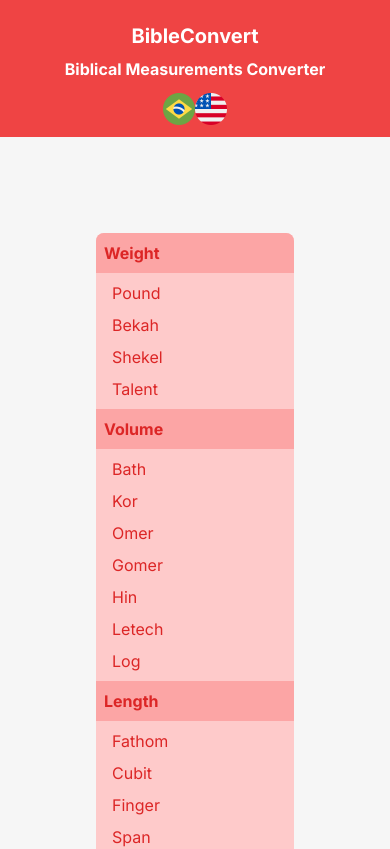
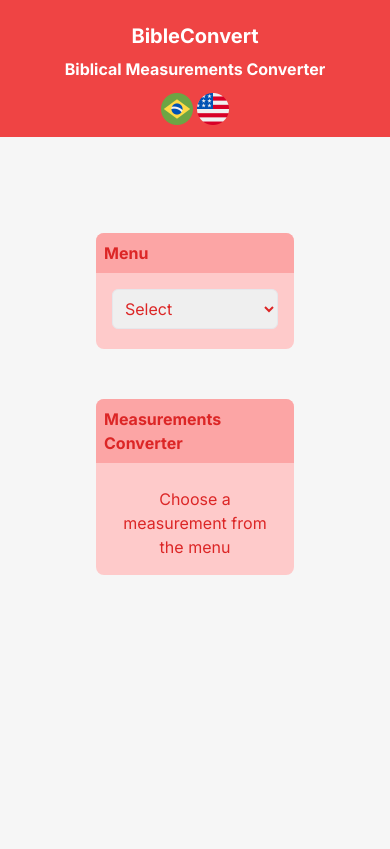
Before and after one commit to brunnogpcosta/bible-convert, a Next.js app: page / in a window 390 px wide. Shown: the top 849 px of the page. Built offline with nearby package versions, Linux system fonts and the light colour scheme.

Commit message:
mobile format

```diff
--- a/package.json
+++ b/package.json
@@ -26,6 +26,7 @@
     "react": "18.2.0",
     "react-dom": "18.2.0",
     "react-ga": "^3.3.1",
+    "react-responsive": "^9.0.2",
     "styled-components": "^5.3.11",
     "tailwindcss": "3.3.3",
     "typescript": "5.1.6"
--- a/src/app/components/Converter/index.tsx
+++ b/src/app/components/Converter/index.tsx
@@ -49,7 +49,7 @@
         {
             key: 'talent',
             value: 34.272,
-            outputs: ['kilos','grams'],
+            outputs: ['kilos', 'grams'],
             quotes: [
                 { vers: `${i18n.t('bible.matthew')} 25.28`, desc: `${i18n.t('bible.verses.matthew.25.28')}` },
                 { vers: `${i18n.t('bible.1Chronicles')} 29.7`, desc: `${i18n.t('bible.verses.1Chronicles.29.7')}` },
@@ -121,7 +121,7 @@
         {
             key: 'fathom',
             value: 1.80,
-            outputs: ['meters','centimeters'],
+            outputs: ['meters', 'centimeters'],
             quotes: [
                 { vers: `${i18n.t('bible.acts')} 27:28`, desc: `${i18n.t('bible.verses.acts.27.28')}` }
             ]
@@ -129,7 +129,7 @@
         {
             key: 'cubit',
             value: 0.45,
-            outputs: ['meters','centimeters'],
+            outputs: ['meters', 'centimeters'],
             quotes: [
                 { vers: `${i18n.t('bible.genesis')} 6:15`, desc: `${i18n.t('bible.verses.genesis.6.15')}` }
             ]
@@ -137,7 +137,7 @@
         {
             key: 'finger',
             value: 0.018,
-            outputs: ['meters','centimeters'],
+            outputs: ['meters', 'centimeters'],
             quotes: [
                 { vers: `${i18n.t('bible.jeremiah')} 52:21`, desc: `${i18n.t('bible.verses.jeremiah.52.21')}` }
             ]
@@ -145,7 +145,7 @@
         {
             key: 'span',
             value: 0.222,
-            outputs: ['meters','centimeters'],
+            outputs: ['meters', 'centimeters'],
             quotes: [
                 { vers: `${i18n.t('bible.exodus')} 28:16`, desc: `${i18n.t('bible.verses.exodus.28.16')}` }
             ]
@@ -223,7 +223,7 @@
             {itemSelected ?
                 <div className="w-2/5 bg-red-200 rounded-lg text-red-600 converter-container">
                     <div className='flex-col mb-2 p-2 bg-red-300 rounded-t-lg rounded-t-r'>
-                        <div className="flex justify-between">
+                        <div className="mobile-title">
                             <h2 className='font-bold'>{capitalizeFirstLetter(i18n.t('units.' + itemSelected))} </h2>
                             <p>1 {capitalizeFirstLetter(i18n.t('units.' + itemSelected))} = {selectedConfig?.value} {i18n.t('outputs.fullName.' + selectedConfig?.outputs[0])}</p>
                         </div>
@@ -277,7 +277,7 @@
                     <h2 className="font-bold mb-2 p-2 bg-red-300 rounded-t-lg rounded-t-r">{i18n.t('titles.converter.first')}</h2>
 
                     <div className="p-4 flex h-5/6 justify-center items-center text-center">
-                        <h2 className="">{'<--'} {i18n.t('titles.converter.select')}</h2>
+                        <h2> {i18n.t('titles.converter.select')}</h2>
                     </div>
                 </div>
             }
--- a/src/app/components/Converter/style.css
+++ b/src/app/components/Converter/style.css
@@ -13,15 +13,18 @@
    max-width: 150px;
   }
 
+  .mobile-title{
+    justify-content: space-between;
+    display: flex;
+  }
+
 
   @media screen and (max-width: 767px) {
     .converter-container {
       margin-top: 50px;
     }
-  }
-
-  @media screen and (min-width: 768px) {
-    .converter-container {
-      width: 50%;
+    .mobile-title{
+      justify-content: none;
+      display: block;
     }
   }
--- a/src/app/components/Header/index.tsx
+++ b/src/app/components/Header/index.tsx
@@ -21,7 +21,7 @@
         <div className="language-buttons">
           <button
             onClick={() => handleLanguageSelected('pt-BR')}
-            className={languageSelected === 'pt-BR' ? 'border-2 border-white rounded-3xl mr-1' : ''}
+            className={languageSelected === 'pt-BR' ? 'border-2 border-white rounded-3xl mr-1' : ' mr-1'}
           >
             <img src="../../brazil.png" alt="Bandeira Brasil" className="w-8 h-8" />
           </button>
--- a/src/app/components/SlidebarMenu/index.tsx
+++ b/src/app/components/SlidebarMenu/index.tsx
@@ -1,8 +1,6 @@
-"use client"
 import { i18n } from '@/app/translate/i18n';
 import React, { useState } from 'react';
 import './style.css'
-
 
 interface ISidebarMenu {
   itemSelected: string;
@@ -20,25 +18,65 @@
   },
   {
     type: 'length',
-    keys: ['fathom', 'cubit', 'finger','span']
+    keys: ['fathom', 'cubit', 'finger', 'span']
   },
 ];
 
-data.sort
+data.sort();
 
 const SidebarMenu: React.FC<ISidebarMenu> = ({ itemSelected, handleItemSelected }) => {
   const capitalizeFirstLetter = (str: string) => {
     return str.charAt(0).toUpperCase() + str.slice(1);
   }
 
+  // State to manage dropdown visibility
+  const [showDropdown, setShowDropdown] = useState(false);
+
+  // Function to toggle dropdown visibility
+  const toggleDropdown = () => {
+    setShowDropdown(!showDropdown);
+  };
 
   return (
     <nav className="text-red-600 bg-red-200 rounded-lg pb-5 mr-4 sidebar-container">
+      {/* Display dropdown on mobile */}
+      <div className="block sm:hidden">
+        <div
+          className={`font-bold mb-2 p-2 bg-red-300 rounded-t-lg rounded-t-r`}
+          onClick={toggleDropdown}
+        >
+          Menu
+        </div>
+        <div className="ml-4 mr-4 mt-4">
+          <select
+            className="p-2 border rounded-md cursor-pointer w-full"
+            onChange={(event) => handleItemSelected(event.target.value)}
+          >
+            <option value=''>{i18n.t('outputs.fullName.empty')}</option>
+            {data.flatMap((category, categoryIndex) =>
+              category.keys.map((key, keyIndex) => (
+                <option
+                  className="cursor-pointer"
+                  key={`${categoryIndex}-${keyIndex}`}
+                  value={key}
+                >
+                  {capitalizeFirstLetter(i18n.t('units.' + key))}
+                </option>
+              ))
+            )}
+          </select>
+        </div>
+
+      </div>
+
+      {/* Display sidebar menu on larger screens */}
+      <div className="hidden sm:block">
         {data.map((category, index) => (
           <div key={index}>
             <div className={`font-bold mb-2 p-2 bg-red-300 ${index === 0 ? 'rounded-t-lg rounded-t-r' : ''}`}>
               {capitalizeFirstLetter(i18n.t('titles.measurements.' + category.type))}
-        </div><ul className="ml-4">
+            </div>
+            <ul className="ml-4">
               {category.keys.map((key, keyIndex) => (
                 <li
                   className="cursor-pointer mb-2"
@@ -48,8 +86,10 @@
                   {capitalizeFirstLetter(i18n.t('units.' + key))}
                 </li>
               ))}
-          </ul></div>
+            </ul>
+          </div>
         ))}
+      </div>
     </nav>
   );
 };
--- a/src/app/page.css
+++ b/src/app/page.css
@@ -7,5 +7,6 @@
   @media screen and (min-width: 768px) {
     .main-container {
       flex-direction: row;
+      justify-content: center;
     }
   }
--- a/src/app/page.tsx
+++ b/src/app/page.tsx
@@ -65,7 +65,7 @@
       <meta name="google-site-verification" content="dkLg9GAqawiLt719kp-J_bkbbackWV8rJFMZMrH9Tl4" />
       <SEO title={title} description={description} image={image} url={url} />
       <Header handleLanguageSelected={handleLanguageSelected} languageSelected={languageSelected} />
-      <main className="flex min-h-screen flex-row justify-center p-24 main-container">
+      <main className="flex min-h-screen flex-row p-24 main-container">
         <SidebarMenu itemSelected={itemSelected} handleItemSelected={handleItemSelected} />
         <Converter itemSelected={itemSelected} handleQuoteSelected={(vers, desc) => handleModal(vers, desc)} />
         {showModal && <Modal title={titleModal} description={descriptionModal} onClose={handleModalClose}></Modal>}
--- a/src/app/translate/languages/en.ts
+++ b/src/app/translate/languages/en.ts
@@ -14,7 +14,7 @@
                 },
                 converter: {
                     first: 'Measurements Converter',
-                    select: 'Choose a measurement from the side menu',
+                    select: 'Choose a measurement from the menu',
                     last: 'Biblical Reference Passages'
                 }
             },
```
Also changed, not shown: 1 other file (tests, documents, lock files or other folders). Lines whose indentation alone changed are shown as unchanged.
